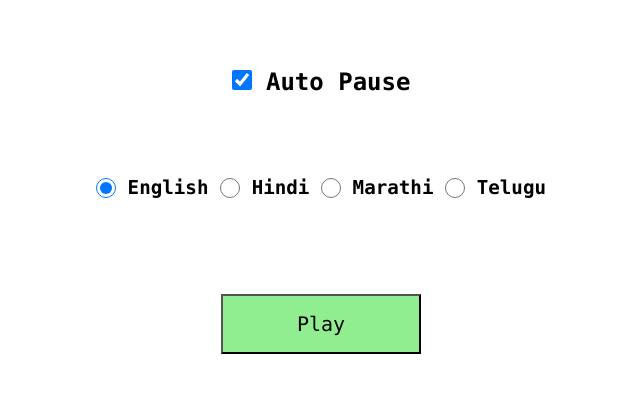
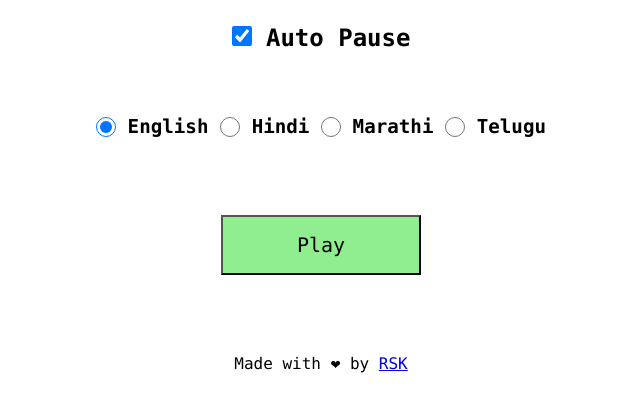
Before and after one commit to rsk-2002/pass-the-pillow, a plain HTML site: page index.html in a window 1280 px wide. Shown: the part 393-800 px from the top of the page, without its empty margins (319-959 px from the left). Drawn offline with Linux system fonts and the light colour scheme.

Commit message:
Update index.html

```diff
--- a/index.html
+++ b/index.html
@@ -55,6 +55,7 @@
         </div>
 
         <button id="btnPlay" class="btn">Play</button>
+        <p>Made with ❤ by <a href="https://instagram.com/rsk__2002/">RSK</a></p>
     </div>
 
     <!-- Link JavaScript File -->
```
